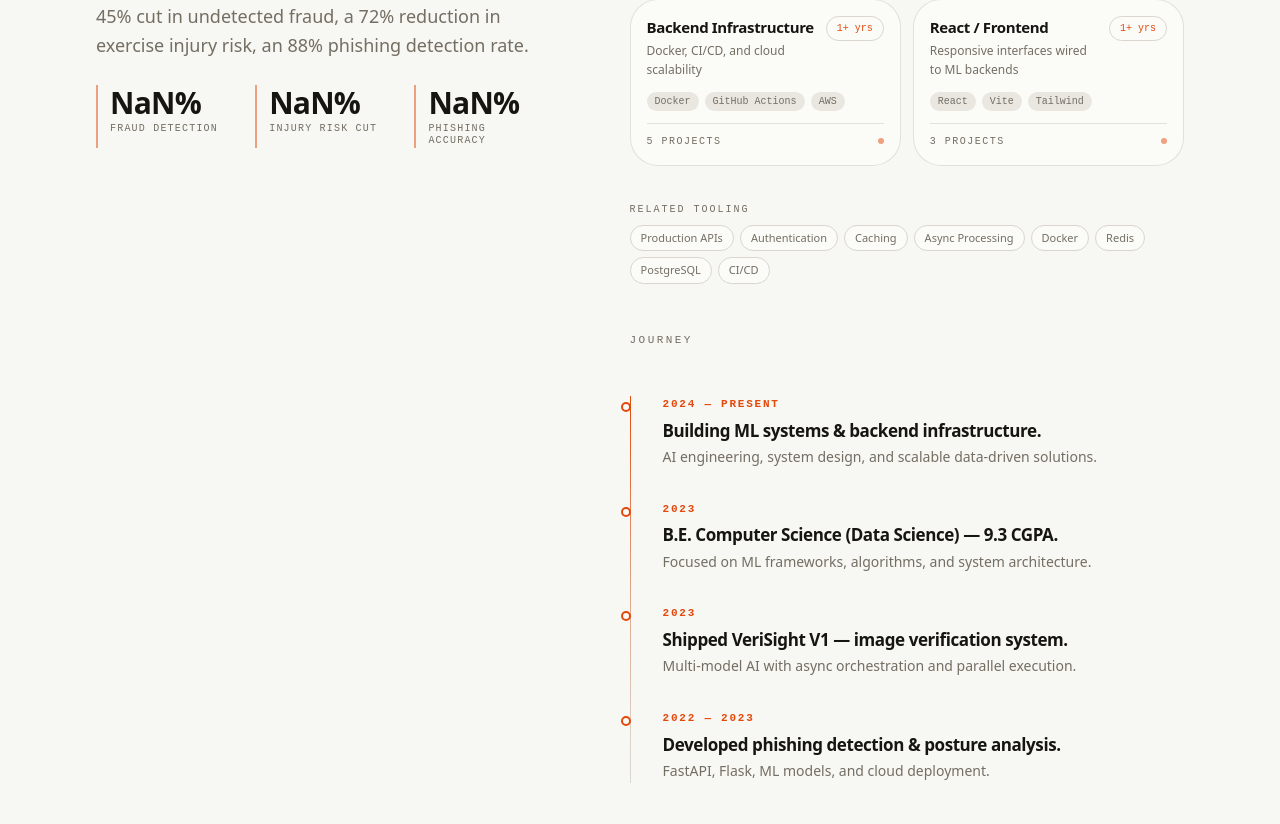
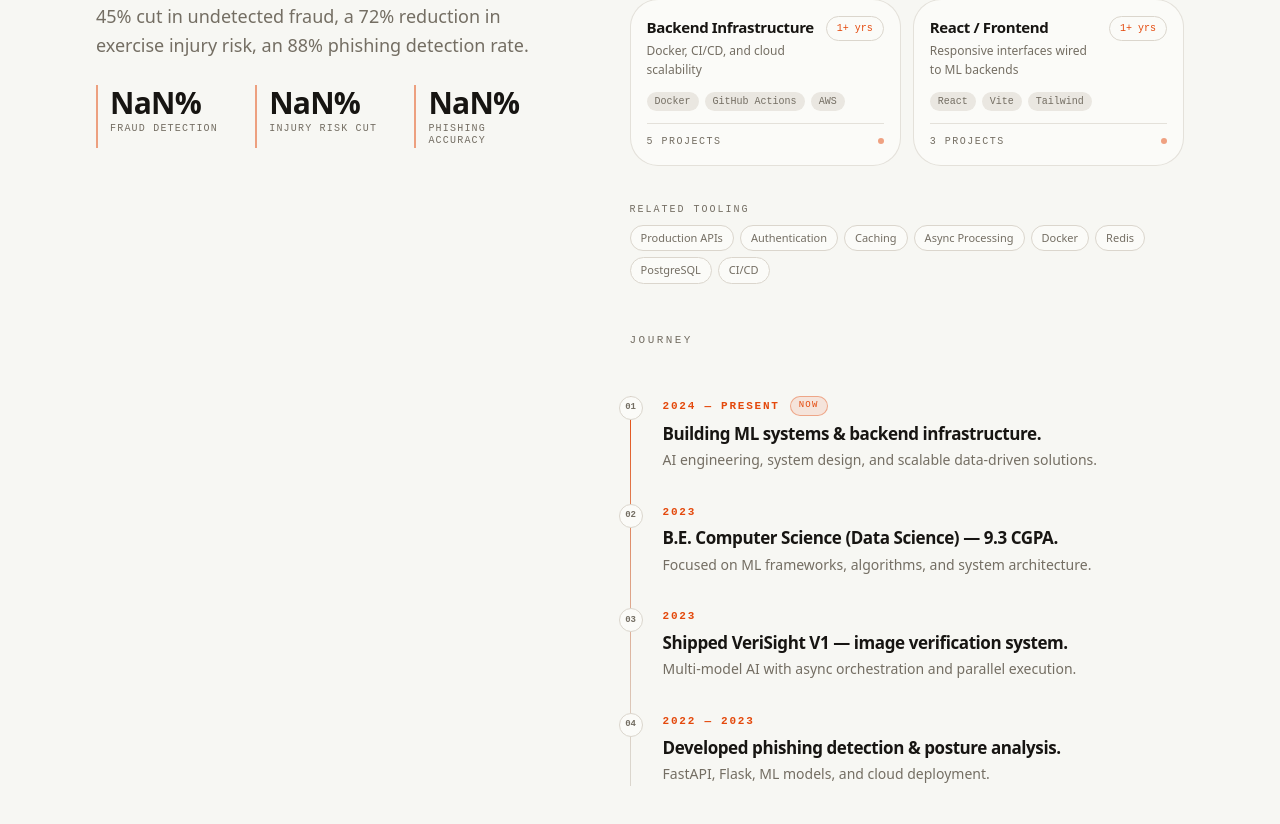
Before and after one commit to NYN-05/portfolio_new, a React (Vite) app: page / in a window 1280 px wide. Shown: the part 3025-3849 px from the top of the page. Built offline with nearby package versions, Linux system fonts and the light colour scheme; a web font is replaced by a local one.

Commit message:
feat: enhance about section with additional highlights

```diff
--- a/src/components/AboutSection.jsx
+++ b/src/components/AboutSection.jsx
@@ -71,26 +71,47 @@ function Skills() {
 }
 
 function Journey() {
+  const reduce = useReducedMotion();
+  const ref = useRef(null);
+  const inView = useInView(ref, { once: true, margin: "-64px" });
+
   return (
-    <ol className="relative space-y-8 border-l border-border pl-8">
-      <span
+    <ol ref={ref} className="relative space-y-8 border-l border-border pl-8">
+      <motion.span
         aria-hidden="true"
+        initial={reduce ? { scaleY: 1 } : { scaleY: 0 }}
+        animate={inView ? { scaleY: 1 } : undefined}
+        transition={{ duration: 1.4, ease: EASE }}
         className="absolute -left-px top-0 bottom-0 w-px origin-top bg-gradient-to-b from-signal via-signal/40 to-transparent"
       />
       {TIMELINE.map((entry, i) => (
-        <li key={`${entry.year}-${i}`} className="group relative">
+        <motion.li
+          key={`${entry.year}-${i}`}
+          initial={reduce ? false : { opacity: 0, x: 24 }}
+          whileInView={{ opacity: 1, x: 0 }}
+          viewport={{ once: true, margin: "-64px" }}
+          transition={{ duration: 0.55, delay: i * 0.08, ease: EASE }}
+          className="group relative"
+        >
           <span
             aria-hidden="true"
-            className="absolute -left-[2.6rem] top-1.5 h-2.5 w-2.5 rounded-full border-2 border-signal bg-card transition-transform duration-300 group-hover:scale-125"
-          />
-          <p className="font-mono text-[11px] font-semibold uppercase tracking-[0.16em] text-signal">
+            className="absolute -left-8 top-0 flex h-6 w-6 -translate-x-1/2 items-center justify-center rounded-md border border-border bg-card font-mono text-[9px] font-semibold text-muted-foreground transition-all duration-300 group-hover:border-signal group-hover:bg-signal group-hover:text-primary-foreground"
+          >
+            {String(i + 1).padStart(2, "0")}
+          </span>
+          <p className="flex items-center gap-2.5 font-mono text-[11px] font-semibold uppercase tracking-[0.16em] text-signal">
             {entry.year}
+            {i === 0 && (
+              <span className="rounded-full border border-signal/40 bg-signal/10 px-2 py-0.5 text-[9px] font-medium tracking-[0.14em] text-signal">
+                Now
+              </span>
+            )}
           </p>
           <p className="mt-1.5 font-display text-[17px] font-semibold leading-snug tracking-tight">
             {entry.text}
           </p>
           <p className="mt-1 text-sm leading-relaxed text-muted-foreground">{entry.detail}</p>
-        </li>
+        </motion.li>
       ))}
     </ol>
   );
```
